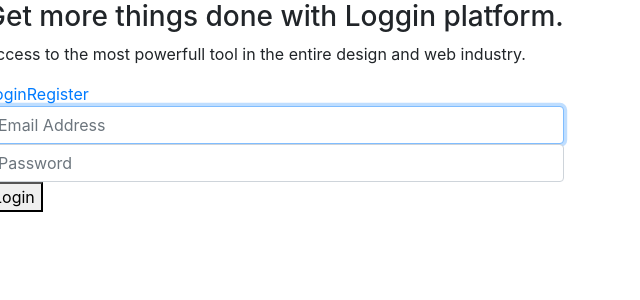
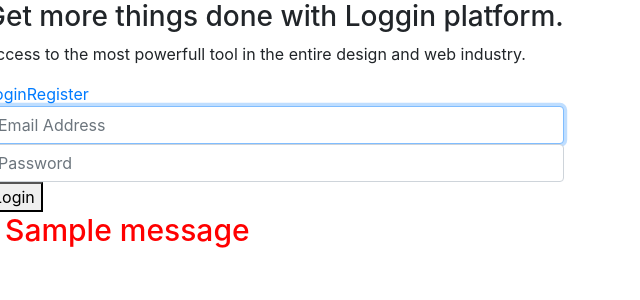
Before and after one commit to mudassir2700/Visitors-Entry, a Django app: page /login/ in a window 1280 px wide. Shown: the top 300 px of the page, without its empty margins (0-640 px from the left). Run offline with Django 3.2, Linux system fonts and the light colour scheme; one stand-in notice (Sample message) is shown; some libraries are stand-ins or nearby versions.

Commit message:
Update login1.html

```diff
--- a/src_code/assignment/templates/assignment/login1.html
+++ b/src_code/assignment/templates/assignment/login1.html
@@ -36,6 +36,17 @@
                                 <button id="submit" type="submit" class="ibtn">Login</button>
                             </div>
                         </form>
+                        <h3>
+                             <div class="wrapper">
+        {% if messages %}
+        {% for message in messages %}
+        <p style="color: red;margin-left:20px;font-size: 30px;">
+            {{message}}
+        </p>
+        {% endfor %}
+        {% endif %}
+    </div>
+                        </h3>
                     </div>
                 </div>
             </div>
```
